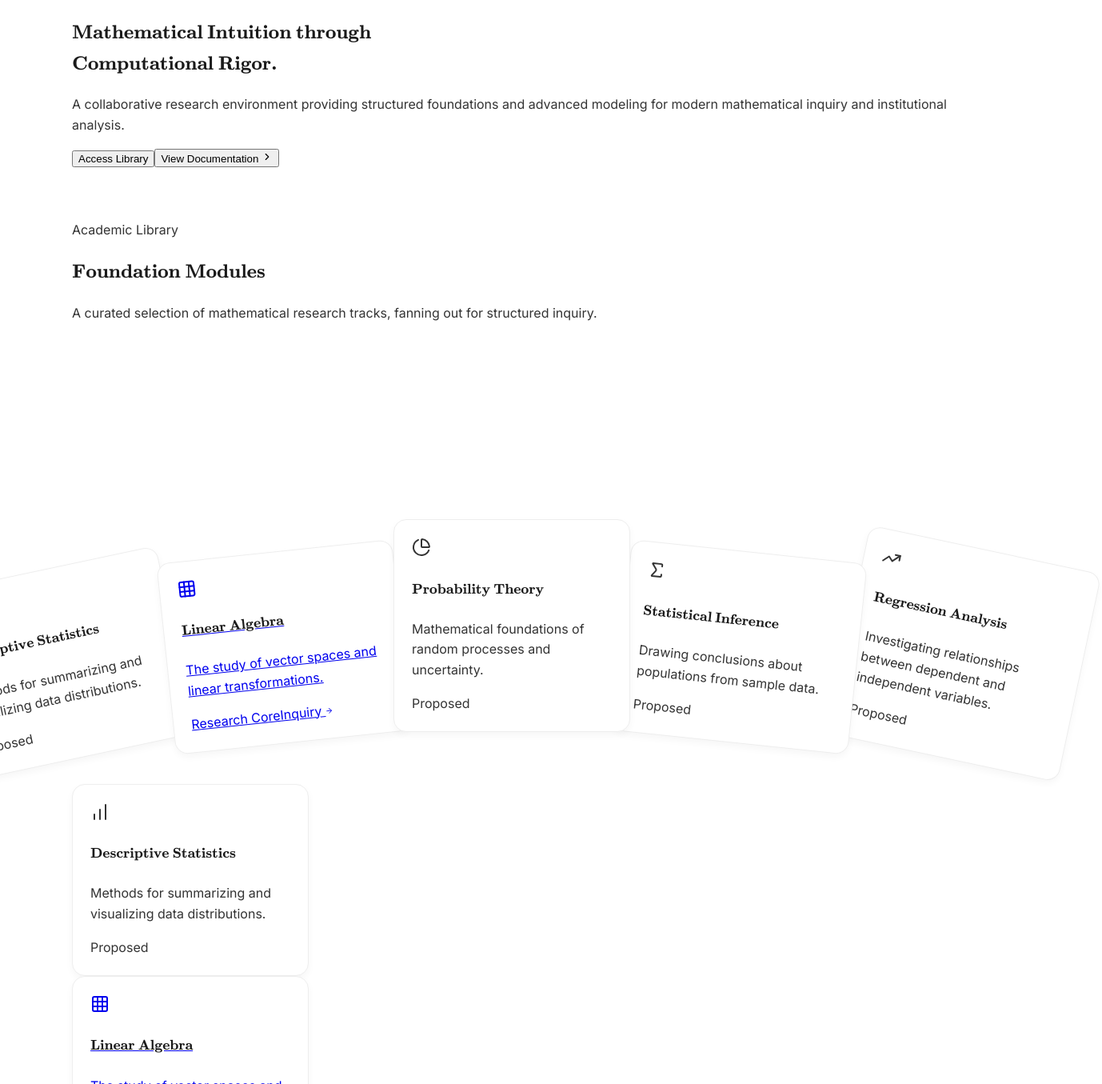
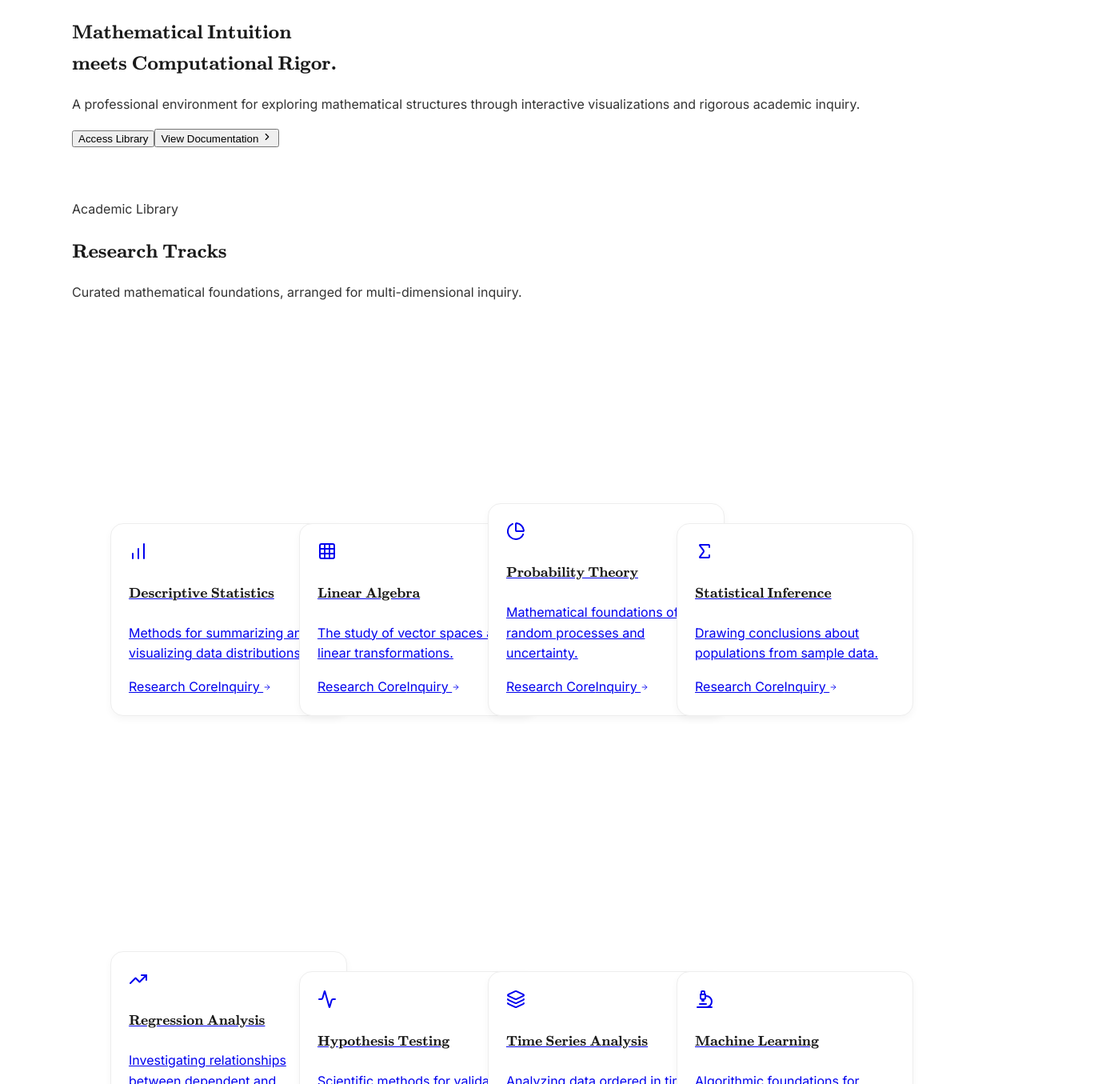
Before and after one commit to amansheikh01/intuition-first-math, a Next.js app: page /intuition-first-math/ in a window 1280 px wide. Shown: the part 110-1465 px from the top of the page at 80% size, 1378 px wide, since content can reach past the window. Built offline with nearby package versions, Linux system fonts and the light colour scheme.

Commit message:
feat: Initialize global CSS with Tailwind, theme variables, academic card design, and a responsive fan layout system.

```diff
--- a/src/app/globals.css
+++ b/src/app/globals.css
@@ -88,8 +88,8 @@ h4 {
 
 .academic-card:hover {
   border-color: var(--accent);
-  box-shadow: 0 12px 28px rgba(0, 0, 0, 0.08);
-  transform: translateY(-12px) rotate(0deg) !important;
+  box-shadow: 0 20px 40px rgba(0, 0, 0, 0.12);
+  transform: translateY(-20px) rotate(0deg) !important;
   z-index: 100 !important;
 }
 
@@ -100,46 +100,60 @@ h4 {
   color: var(--primary);
 }
 
-/* Fan Arc Layout System (Desktop Only) */
+/* Fan Layout System (4 cards per group) */
 @media (min-width: 1024px) {
-  .arc-container {
+  .fan-group-container {
     display: flex;
     justify-content: center;
     align-items: flex-end;
-    gap: -40px;
-    /* Stronger overlap for fan look */
-    perspective: 1200px;
-    padding-top: 80px;
-    padding-bottom: 60px;
-    min-height: 420px;
+    perspective: 1500px;
+    padding: 60px 0;
+    min-height: 440px;
+    gap: -60px;
+    /* Strong overlap for playing card aesthetic */
   }
 
-  /* Playing card style fan (±12deg) */
-  .arc-item-0 {
-    transform: rotate(-12deg) translateY(35px) translateX(20px);
+  .fan-item {
+    transition: transform 0.6s cubic-bezier(0.22, 1, 0.36, 1);
+    position: relative;
+    margin-left: -60px;
+  }
+
+  .fan-item:first-child {
+    margin-left: 0;
+  }
+
+  /* Rotation logic: ±18deg for 4 cards */
+  /* -18, -6, 6, 18 */
+
+  .fan-item-0 {
+    transform: rotate(-18deg) translateY(40px) translateX(20px);
     z-index: 10;
   }
 
-  .arc-item-1 {
+  .fan-item-1 {
     transform: rotate(-6deg) translateY(10px) translateX(10px);
     z-index: 20;
   }
 
-  .arc-item-2 {
-    transform: rotate(0deg) translateY(-5px);
+  .fan-item-2 {
+    transform: rotate(6deg) translateY(10px) translateX(-10px);
     z-index: 30;
   }
 
-  /* Center card slightly elevated */
-  .arc-item-3 {
-    transform: rotate(6deg) translateY(10px) translateX(-10px);
-    z-index: 20;
+  .fan-item-3 {
+    transform: rotate(18deg) translateY(40px) translateX(-20px);
+    z-index: 40;
   }
+}
 
-  .arc-item-4 {
-    transform: rotate(12deg) translateY(35px) translateX(-20px);
-    z-index: 10;
-  }
+.arc-container,
+.arc-item-0,
+.arc-item-1,
+.arc-item-2,
+.arc-item-3,
+.arc-item-4 {
+  display: none;
 }
 
 /* Remove leftovers */
--- a/src/app/page.tsx
+++ b/src/app/page.tsx
@@ -17,6 +17,7 @@ import {
   BookOpen,
   Globe
 } from 'lucide-react';
+import { motion, Variants } from 'framer-motion';
 import ThemeToggle from '@/components/ui/ThemeToggle';
 import SubjectCard from '@/components/ui/SubjectCard';
 
@@ -27,7 +28,7 @@ const subjects = [
     desc: 'Methods for summarizing and visualizing data distributions.',
     icon: BarChart,
     href: '/statistics/descriptive',
-    active: false
+    active: true
   },
   {
     id: 'linear-algebra',
@@ -43,7 +44,7 @@ const subjects = [
     desc: 'Mathematical foundations of random processes and uncertainty.',
     icon: PieChart,
     href: '/probability/basics',
-    active: false
+    active: true
   },
   {
     id: 'statistical-inference',
@@ -51,7 +52,7 @@ const subjects = [
     desc: 'Drawing conclusions about populations from sample data.',
     icon: Sigma,
     href: '/statistics/inference',
-    active: false
+    active: true
   },
   {
     id: 'regression-analysis',
@@ -59,7 +60,7 @@ const subjects = [
     desc: 'Investigating relationships between dependent and independent variables.',
     icon: TrendingUp,
     href: '/statistics/regression',
-    active: false
+    active: true
   },
   {
     id: 'hypothesis-testing',
@@ -67,7 +68,7 @@ const subjects = [
     desc: 'Scientific methods for validating mathematical claims.',
     icon: Activity,
     href: '/statistics/testing',
-    active: false
+    active: true
   },
   {
     id: 'time-series',
@@ -75,7 +76,7 @@ const subjects = [
     desc: 'Analyzing data ordered in time to forecast future points.',
     icon: Layers,
     href: '/statistics/time-series',
-    active: false
+    active: true
   },
   {
     id: 'machine-learning',
@@ -83,22 +84,36 @@ const subjects = [
     desc: 'Algorithmic foundations for statistical pattern recognition.',
     icon: Microscope,
     href: '/ml/basics',
-    active: false
-  },
-  {
-    id: 'experiment-design',
-    title: 'Design of Experiment',
-    desc: 'Structured approaches to scientific data collection.',
-    icon: FlaskConical,
-    href: '/statistics/doe',
-    active: false
+    active: true
   }
 ];
 
+const containerVariants: Variants = {
+  hidden: { opacity: 0 },
+  visible: {
+    opacity: 1,
+    transition: {
+      staggerChildren: 0.15,
+      delayChildren: 0.3
+    }
+  }
+};
+
+const itemVariants: Variants = {
+  hidden: { opacity: 0, y: 40 },
+  visible: {
+    opacity: 1,
+    y: 0,
+    transition: {
+      duration: 0.6,
+      ease: [0.22, 1, 0.36, 1]
+    }
+  }
+};
+
 export default function Home() {
-  const fanSubjects = subjects
-    .filter(s => s.active || ['descriptive-statistics', 'probability-theory', 'statistical-inference', 'regression-analysis'].includes(s.id))
-    .slice(0, 5);
+  const group1 = subjects.slice(0, 4);
+  const group2 = subjects.slice(4, 8);
 
   return (
     <div className="min-h-screen bg-bg">
@@ -128,54 +143,71 @@ export default function Home() {
       </nav>
 
       <main>
-        {/* Research Hero */}
-        <section className="pt-24 pb-16 border-b border-border-light">
-          <div className="layout-container">
-            <div className="max-w-3xl animate-in fade-in slide-in-from-top-4 duration-700">
+        {/* Research Hero - Centered */}
+        <section className="pt-32 pb-24 border-b border-border-light text-center">
+          <div className="layout-container flex flex-col items-center">
+            <motion.div
+              initial={{ opacity: 0, y: 20 }}
+              animate={{ opacity: 1, y: 0 }}
+              transition={{ duration: 0.8, ease: "easeOut" }}
+              className="max-w-4xl"
+            >
               <div className="inline-flex items-center gap-2 text-accent font-bold text-[10px] uppercase tracking-[0.3em] mb-6">
                 <div className="w-1.5 h-1.5 rounded-full bg-accent" />
                 Open Academic Platform
               </div>
 
-              <h1 className="text-4xl md:text-5xl lg:text-6xl mb-8 leading-[1.15]">
-                Mathematical Intuition through <br />
-                Computational Rigor.
+              <h1 className="text-4xl md:text-5xl lg:text-7xl mb-8 leading-[1.1] font-serif">
+                Mathematical Intuition <br />
+                meets Computational Rigor.
               </h1>
 
-              <p className="text-lg md:text-xl text-text-muted font-normal max-w-2xl leading-relaxed mb-10">
-                A collaborative research environment providing structured foundations and advanced modeling
-                for modern mathematical inquiry and institutional analysis.
+              <p className="text-lg md:text-xl text-text-muted font-normal max-w-2xl mx-auto leading-relaxed mb-12">
+                A professional environment for exploring mathematical structures through
+                interactive visualizations and rigorous academic inquiry.
               </p>
 
-              <div className="flex flex-wrap gap-4">
-                <button className="px-6 py-3 bg-primary text-bg font-bold text-xs uppercase tracking-widest hover:opacity-90 transition-all rounded-[2px]">
+              <div className="flex flex-wrap justify-center gap-6">
+                <button className="px-8 py-4 bg-primary text-bg font-bold text-xs uppercase tracking-widest hover:opacity-90 transition-all rounded-[2px] shadow-sm">
                   Access Library
                 </button>
-                <button className="px-6 py-3 border border-primary text-primary font-bold text-xs uppercase tracking-widest hover:bg-surface transition-all rounded-[2px] flex items-center gap-2">
+                <button className="px-8 py-4 border border-primary text-primary font-bold text-xs uppercase tracking-widest hover:bg-surface transition-all rounded-[2px] flex items-center gap-2">
                   View Documentation <ChevronRight size={14} />
                 </button>
               </div>
-            </div>
+            </motion.div>
           </div>
         </section>
 
-        {/* Academic Modules - Fan Layout */}
+        {/* Academic Modules - Two Fan Groups */}
         <section className="section-padding bg-surface border-b border-border-light overflow-hidden">
           <div className="layout-container">
-            <div className="text-center mb-16 space-y-4">
+            <div className="text-center mb-24 space-y-4">
               <div className="inline-block px-3 py-1 bg-accent/5 border border-accent/10 rounded-full text-accent text-[10px] font-bold uppercase tracking-[0.2em]">
                 Academic Library
               </div>
-              <h2 className="text-3xl md:text-4xl text-primary font-bold">Foundation Modules</h2>
-              <p className="text-sm text-text-muted max-w-xl mx-auto italic">
-                A curated selection of mathematical research tracks, fanning out for structured inquiry.
+              <h2 className="text-3xl md:text-5xl text-primary font-bold">Research Tracks</h2>
+              <p className="text-sm text-text-muted max-w-xl mx-auto italic font-serif opacity-80">
+                Curated mathematical foundations, arranged for multi-dimensional inquiry.
               </p>
             </div>
 
-            {/* Fan Arc Layout (Desktop) */}
-            <div className="hidden lg:flex arc-container items-center justify-center">
-              {fanSubjects.map((sub, idx) => (
-                <div key={sub.id} className={`arc-item-${idx}`}>
+            {/* Desktop Fan Groups */}
+            <div className="hidden lg:block space-y-32">
+              {/* Group 1 */}
+              <motion.div
+                variants={containerVariants}
+                initial="hidden"
+                whileInView="visible"
+                viewport={{ once: true, margin: "-100px" }}
+                className="fan-group-container"
+              >
+                {group1.map((sub, idx) => (
+                  <motion.div
+                    key={sub.id}
+                    variants={itemVariants}
+                    className={`fan-item fan-item-${idx}`}
+                  >
                     <SubjectCard
                       title={sub.title}
                       description={sub.desc}
@@ -183,13 +215,39 @@ export default function Home() {
                       icon={sub.icon}
                       active={sub.active}
                     />
-                </div>
+                  </motion.div>
                 ))}
+              </motion.div>
+
+              {/* Group 2 */}
+              <motion.div
+                variants={containerVariants}
+                initial="hidden"
+                whileInView="visible"
+                viewport={{ once: true, margin: "-100px" }}
+                className="fan-group-container"
+              >
+                {group2.map((sub, idx) => (
+                  <motion.div
+                    key={sub.id}
+                    variants={itemVariants}
+                    className={`fan-item fan-item-${idx}`}
+                  >
+                    <SubjectCard
+                      title={sub.title}
+                      description={sub.desc}
+                      href={sub.href}
+                      icon={sub.icon}
+                      active={sub.active}
+                    />
+                  </motion.div>
+                ))}
+              </motion.div>
             </div>
 
-            {/* Tablet/Mobile Fallback */}
-            <div className="lg:hidden grid grid-cols-1 md:grid-cols-2 gap-6">
-              {subjects.slice(0, 6).map((sub) => (
+            {/* Mobile/Tablet Fallback - Simple Grid */}
+            <div className="lg:hidden grid grid-cols-1 md:grid-cols-2 gap-8 max-w-4xl mx-auto">
+              {subjects.map((sub) => (
                 <SubjectCard
                   key={sub.id}
                   title={sub.title}
@@ -201,9 +259,11 @@ export default function Home() {
               ))}
             </div>
 
-            <div className="mt-20 text-center">
-              <button className="text-[11px] font-black uppercase tracking-[0.4em] text-text-muted hover:text-accent transition-colors flex items-center gap-2 mx-auto">
-                Browse Full Catalog <ChevronRight size={14} />
+            <div className="mt-32 text-center">
+              <button className="group text-[11px] font-black uppercase tracking-[0.4em] text-text-muted hover:text-accent transition-colors flex items-center gap-3 mx-auto">
+                Explore Full Mathematical Catalog
+                <div className="w-8 h-[1px] bg-border-light group-hover:bg-accent group-hover:w-12 transition-all" />
+                <ChevronRight size={14} />
               </button>
             </div>
           </div>
@@ -211,12 +271,12 @@ export default function Home() {
       </main>
 
       {/* Minimal Footer */}
-      <footer className="py-16 bg-bg border-t border-border-light text-center space-y-2">
-        <div className="text-[10px] font-black uppercase tracking-[0.3em] text-primary">
+      <footer className="py-20 bg-bg border-t border-border-light text-center space-y-3">
+        <div className="text-[10px] font-black uppercase tracking-[0.4em] text-primary">
           © 2026 IntuitionFirst
         </div>
-        <div className="text-[9px] font-bold uppercase tracking-[0.2em] text-text-muted opacity-60">
-          Advancing Mathematical Understanding
+        <div className="text-[9px] font-bold uppercase tracking-[0.2em] text-text-muted opacity-50">
+          Advancing Mathematical Understanding through Visual Inquiry
         </div>
       </footer>
     </div>
```
Lines whose indentation alone changed are shown as unchanged.
